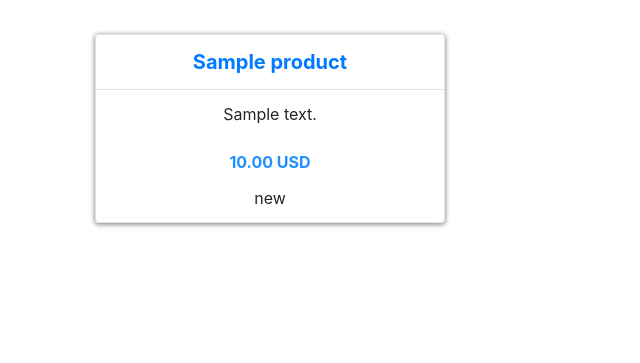
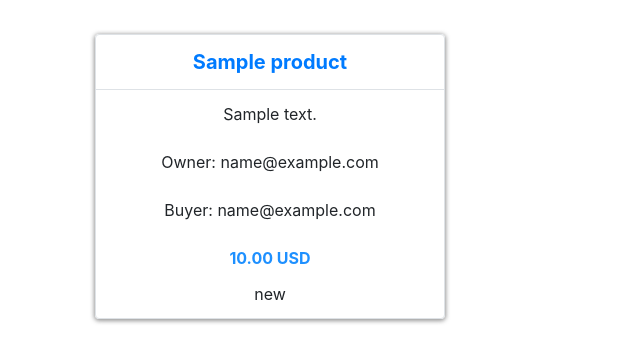
Before and after one commit to SandraRadz/SmartContract, a Django app: template catalogue/templates/catalogue/solver_page.html in a window 1280 px wide. Shown: the part 56-419 px from the top of the page, without its empty margins (0-640 px from the left). Run offline with Django 3.2, Linux system fonts and the light colour scheme; tables that the repository leaves empty hold one stand-in row (values such as "Sample post"); the template is opened without the code that fills it: values that come from a table or form of the project are taken from there, most other values are stand-ins (such as "Sample title", 1, 10 or a date in 2020); parts of the project's set-up code (start-up, migrations or seed data) failed here and were passed over; some libraries are stand-ins or nearby versions.

Commit message:
show seller and buyer email

```diff
--- a/catalogue/templates/catalogue/solver_page.html
+++ b/catalogue/templates/catalogue/solver_page.html
@@ -15,6 +15,12 @@
                 <div class="product-description">
                     {{ product.description }}
                 </div>
+                <div class="product-description">
+                    Owner: {{ product.owner.email }}
+                </div>
+                <div class="product-description">
+                    Buyer: {{ product.buyer.email }}
+                </div>
                 <div class="product-price">
                     <b>{{ product.price }} {{ product.currency }}</b>
                 </div>
```
